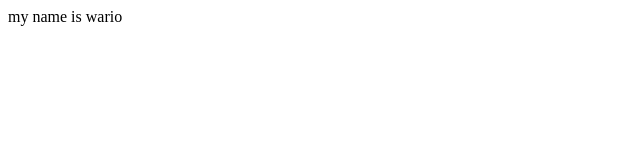
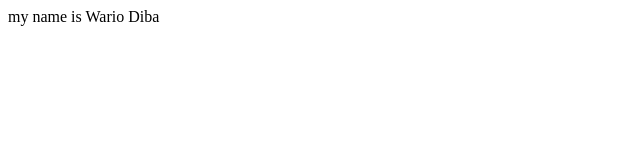
Before and after one commit to Wariod1/my-project, a plain HTML site: page index.html in a window 1280 px wide. Shown: the full height of the page, 0-640 px from the left. Drawn offline with Linux system fonts and the light colour scheme.

Commit message:
Emphasise the name

```diff
--- a/index.html
+++ b/index.html
@@ -10,6 +10,6 @@
         <link rel="stylesheet" href="">
     </head>
     <body>
-    my name is wario
+    my name is Wario Diba
     </body>
 </html>
```
